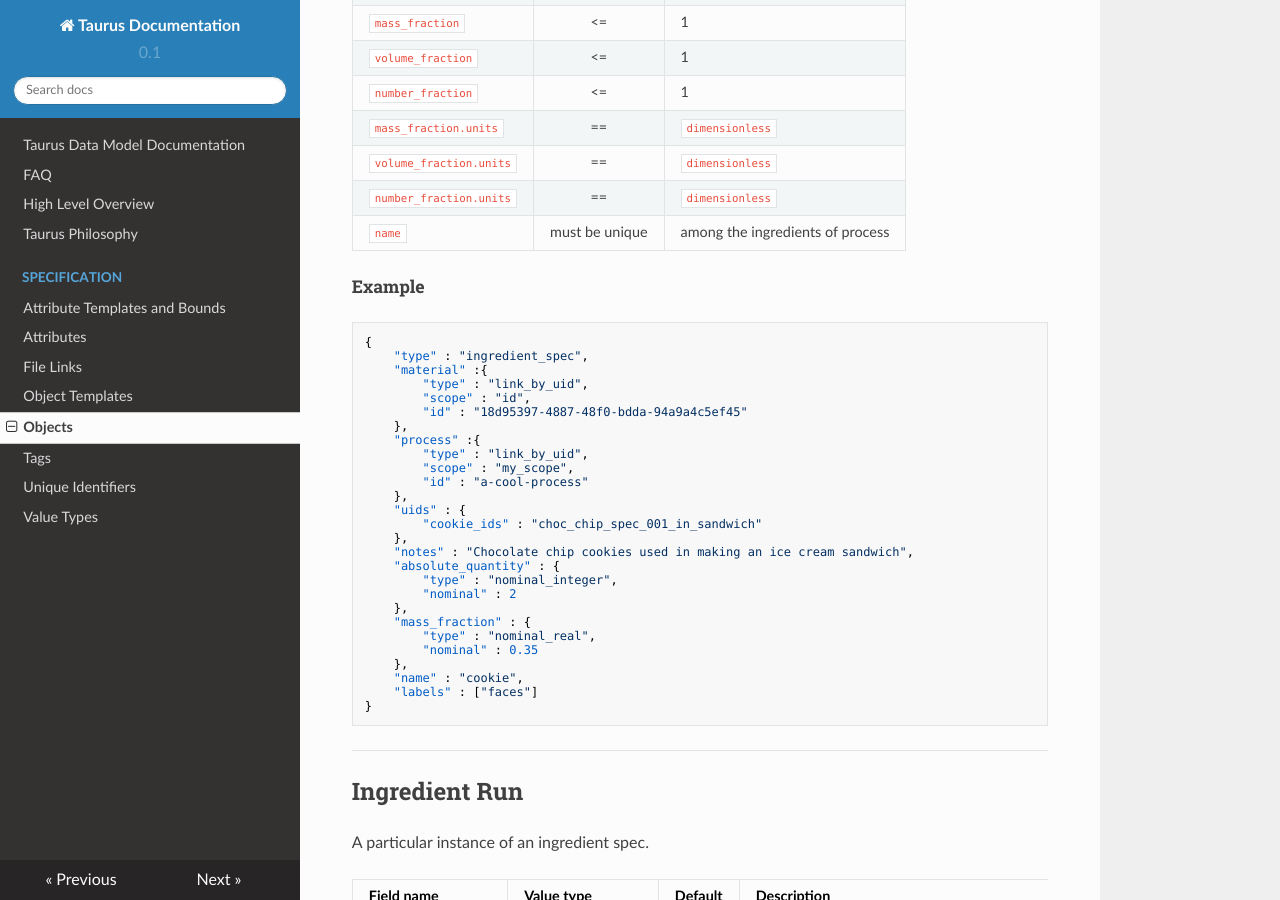
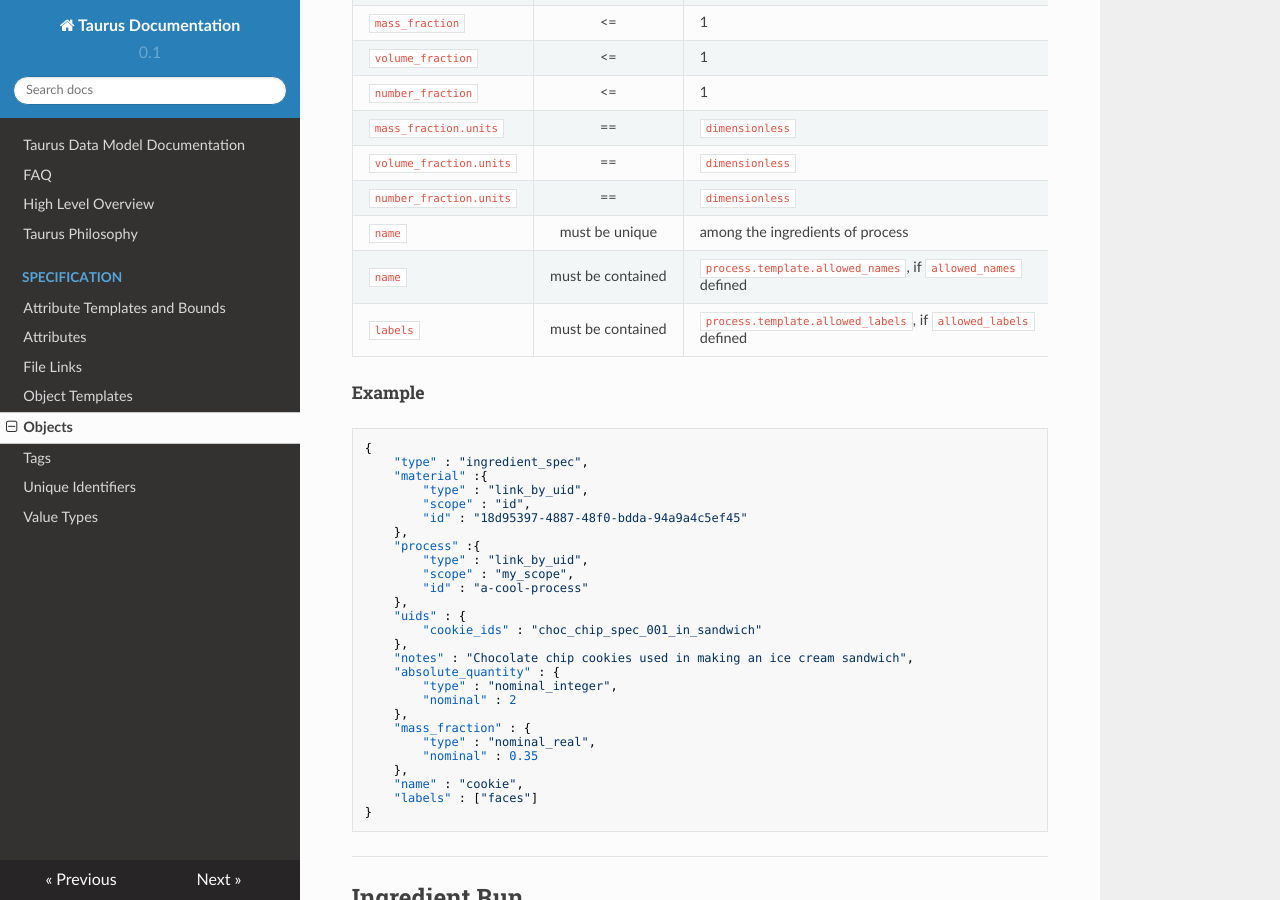
Before and after one commit to CitrineInformatics/gemd-docs, an MkDocs documentation site: the page built from docs/specification/objects.md, in a window 1280 px wide and 900 px high, scrolled down 5765 px. Built offline with MkDocs 1.6.1, drawn with Linux system fonts in a browser that asks for light colours; nearby versions of some CDN libraries; some of the changed text lies outside the part shown.

Commit message:
Documented template constraints on ingredient name, labels

```diff
--- a/docs/specification/objects.md
+++ b/docs/specification/objects.md
@@ -279,6 +279,8 @@ len(`name`) | <=    | 128, UTF-8 Encoded
 `volume_fraction.units` | == | `dimensionless`
 `number_fraction.units` | == | `dimensionless`
 `name` | must be unique | among the ingredients of process
+`name` | must be contained | `process.template.allowed_names`, if `allowed_names` defined
+`labels` | must be contained | `process.template.allowed_labels`, if `allowed_labels` defined
 
 ##### Example
 
```
Also changed, not shown: other parts of docs/specification/objects.md (+0 -1 lines).
